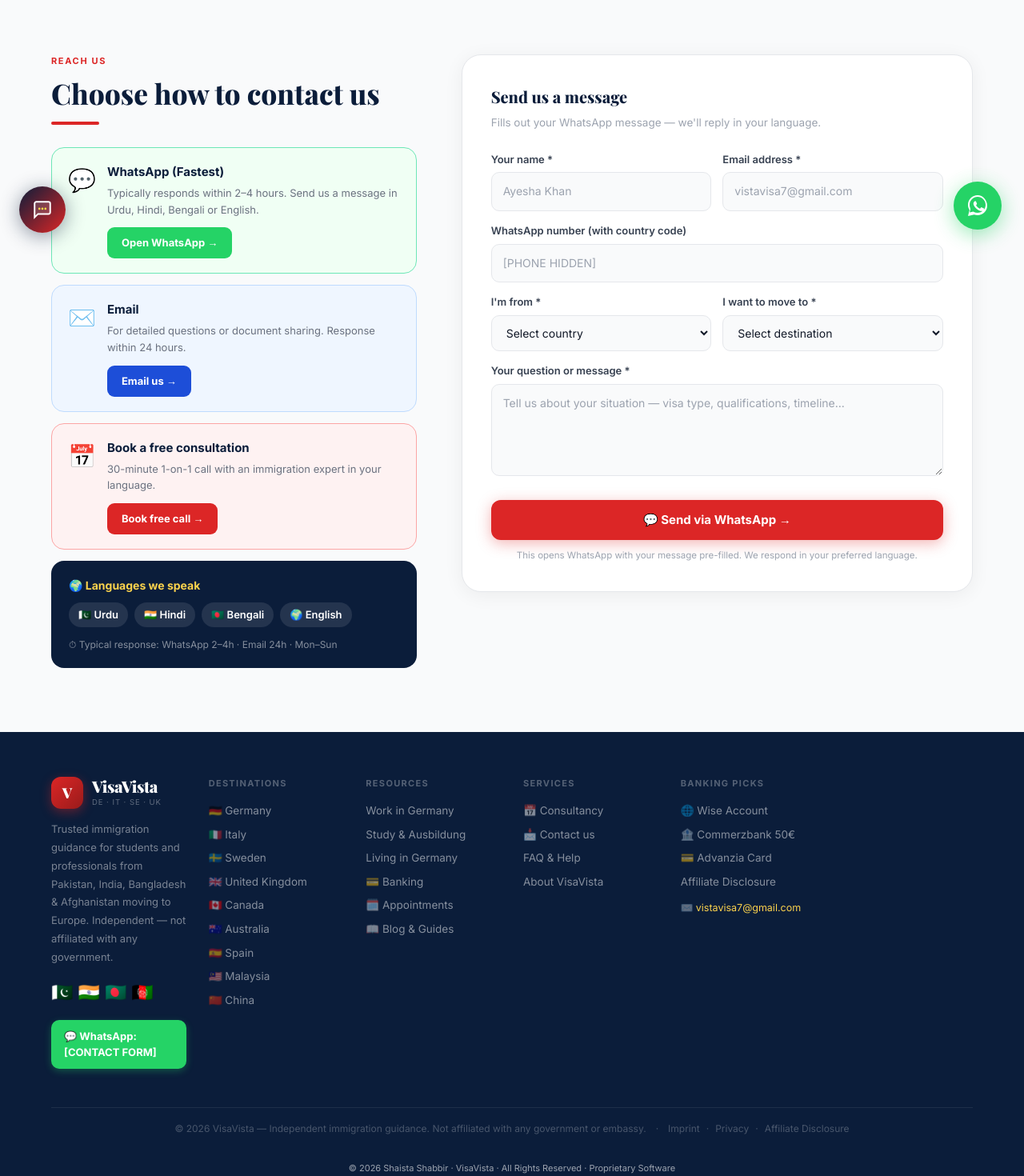
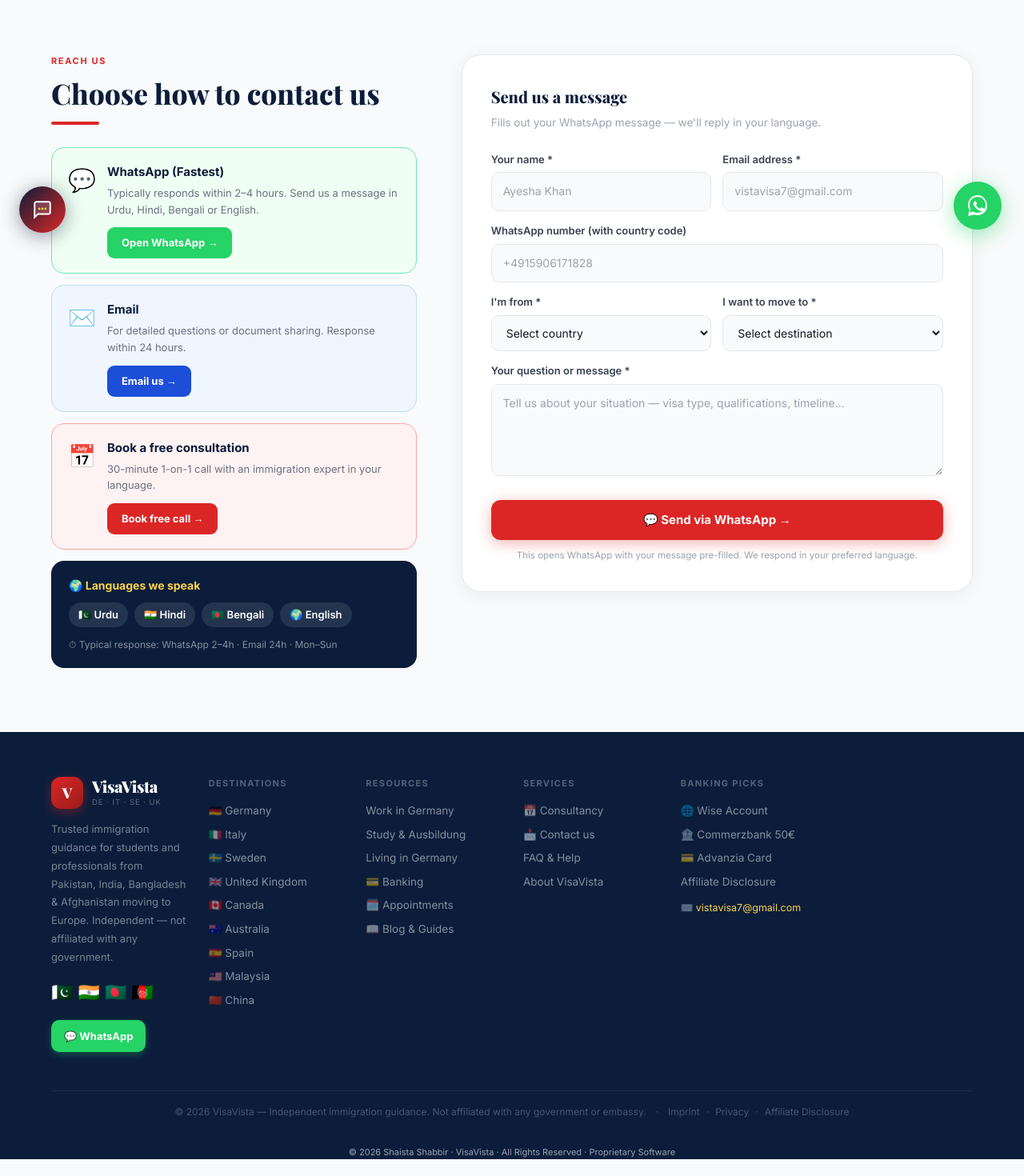
Before and after one commit to ShaistaShabbir-prog/start-in-germany-full, a Next.js app: page /contact in a window 1280 px wide. Shown: the part 485-1955 px from the top of the page at 80% size. After the commit the page ends 1934 px from the top, so only its background shows below. Built offline with nearby package versions, Linux system fonts and the light colour scheme.

Commit message:
fix: WhatsApp direct wa.me link (#35)
Closes #34

```diff
--- a/app/contact/page.tsx
+++ b/app/contact/page.tsx
@@ -40,7 +40,7 @@
             <div style={{width:"60px",height:"4px",background:"#DC2626",borderRadius:"2px",margin:"14px 0 28px"}}/>
 
             {[
-              {icon:"💬",title:"WhatsApp (Fastest)",desc:"Typically responds within 2–4 hours. Send us a message in Urdu, Hindi, Bengali or English.",cta:"Open WhatsApp",href:WA,color:"#25D366",bg:"#F0FFF4",border:"#6EE7B7"},
+              {icon:"💬",title:"WhatsApp (Fastest)",desc:"Typically responds within 2–4 hours. Send us a message in Urdu, Hindi, Bengali or English.",cta:"Open WhatsApp",href:"https://wa.me/4915906171828?text=Hi%20VisaVista!%20I%20need%20visa%20help.",color:"#25D366",bg:"#F0FFF4",border:"#6EE7B7"},
               {icon:"✉️",title:"Email",desc:"For detailed questions or document sharing. Response within 24 hours.",cta:"Email us",href:"mailto:vistavisa7@gmail.com",color:"#1D4ED8",bg:"#EFF6FF",border:"#BFDBFE"},
               {icon:"📅",title:"Book a free consultation",desc:"30-minute 1-on-1 call with an immigration expert in your language.",cta:"Book free call",href:"/consultancy",color:"#DC2626",bg:"#FEF2F2",border:"#FCA5A5"},
             ].map(c=>(
@@ -91,7 +91,7 @@
                 </div>
                 <div style={{marginBottom:"14px"}}>
                   <label style={lbl}>WhatsApp number (with country code)</label>
-                  <input style={inp} placeholder="[PHONE HIDDEN]" value={form.whatsapp} onChange={e=>setForm({...form,whatsapp:e.target.value})}/>
+                  <input style={inp} placeholder="+4915906171828" value={form.whatsapp} onChange={e=>setForm({...form,whatsapp:e.target.value})}/>
                 </div>
                 <div style={{display:"grid",gridTemplateColumns:"1fr 1fr",gap:"14px",marginBottom:"14px"}}>
                   <div>
--- a/app/page.tsx
+++ b/app/page.tsx
@@ -578,7 +578,7 @@
                 📅 Book free consultation
               </Link>
               <div style={{display:"flex",gap:"10px"}}>
-                {[{l:"✉️ Email",h:"/contact"},{l:"💬 WhatsApp",h:"/contact?text=Hi%20VisaVista!"},{l:"❓ FAQ",h:"/service"}].map(c=>(
+                {[{l:"✉️ Email",h:"/contact"},{l:"💬 WhatsApp",h:"https://wa.me/4915906171828?text=Hi%20VisaVista!%20I%20need%20help%20with%20my%20visa."},{l:"❓ FAQ",h:"/service"}].map(c=>(
                   <Link key={c.l} href={c.h} className="ch-btn" style={{flex:1,justifyContent:"center",padding:"10px 12px",fontSize:"12.5px"}}>{c.l}</Link>
                 ))}
               </div>
--- a/components/Footer.tsx
+++ b/components/Footer.tsx
@@ -25,8 +25,8 @@
               {["🇵🇰","🇮🇳","🇧🇩","🇦🇫"].map(f=><span key={f} style={{fontSize:"22px"}}>{f}</span>)}
             </div>
             {/* WhatsApp CTA */}
-            <a href={WA} target="_blank" rel="noopener noreferrer" style={{display:"inline-flex",alignItems:"center",gap:"8px",padding:"10px 16px",borderRadius:"10px",background:"#25D366",color:"#fff",textDecoration:"none",fontSize:"13px",fontWeight:700,boxShadow:"0 3px 10px rgba(37,211,102,.3)"}}>
-              💬 WhatsApp: [CONTACT FORM]
+            <a href="https://wa.me/4915906171828?text=Hi%20VisaVista!%20I%20need%20help%20with%20my%20visa." target="_blank" rel="noopener noreferrer" style={{display:"inline-flex",alignItems:"center",gap:"8px",padding:"10px 16px",borderRadius:"10px",background:"#25D366",color:"#fff",textDecoration:"none",fontSize:"13px",fontWeight:700,boxShadow:"0 3px 10px rgba(37,211,102,.3)"}}>
+              💬 WhatsApp
             </a>
           </div>
 
```
